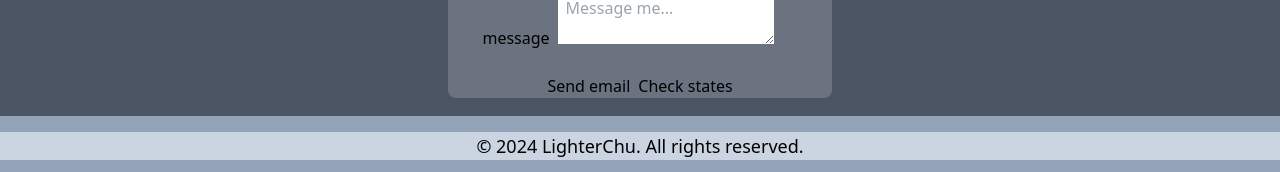
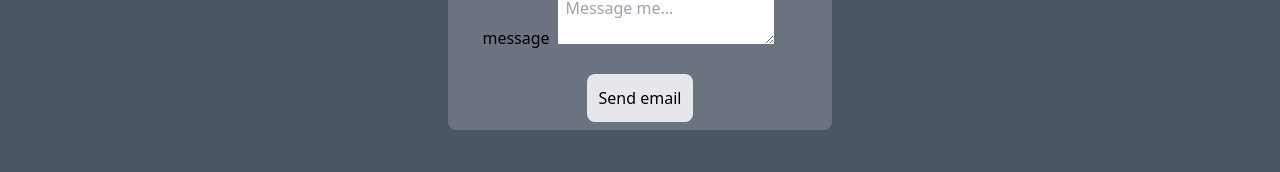
Before and after one commit to Lighterchu/main_portfoilo, a Nuxt app: page / in a window 1280 px wide. Shown: the part 908-1080 px from the top of the page. Built offline with nearby package versions, Linux system fonts and the light colour scheme.

Commit message:
fixing loading problems

```diff
--- a/pages/index.vue
+++ b/pages/index.vue
@@ -33,7 +33,7 @@
   </section>
   <section>
     <div v-if="!contact" class="w-full h-full bg-black text-center text-wrap">
-      <div class="w-full h-56 bg-gray-600">
+      <div class="w-full h-72 bg-gray-600">
         <h1>Contact Me</h1>
         <div class="bg-gray-500 w-96 text-black m-auto rounded-lg">
           <form ref="form" @submit.prevent="sendEmail">
@@ -64,8 +64,7 @@
             </div>
             <br />
             <div class="flex space-x-2 justify-center">
-              <button type="submit">Send email</button>
-              <button @click="getInformation">Check states</button>
+              <button type="submit" class="bg-gray-200 mb-2 p-3 hover:bg-green-500 rounded-lg">Send email</button>
             </div>
           </form>
         </div>
@@ -85,7 +84,6 @@
 <script>
 import cards from "~/components/cards.vue";
 import emailjs from "@emailjs/browser";
-import { getData, setData } from "nuxt-storage/local-storage";
 export default {
   name: "index",
   components: {
```
